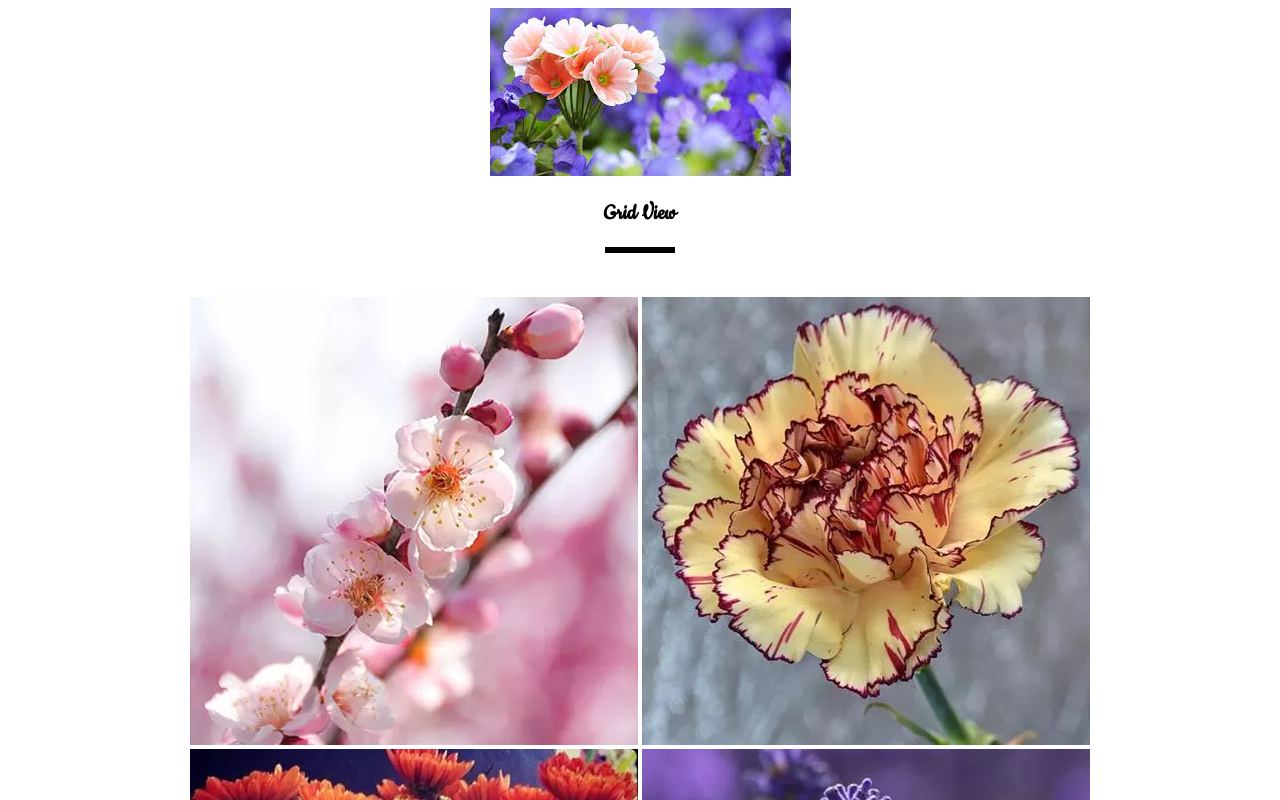
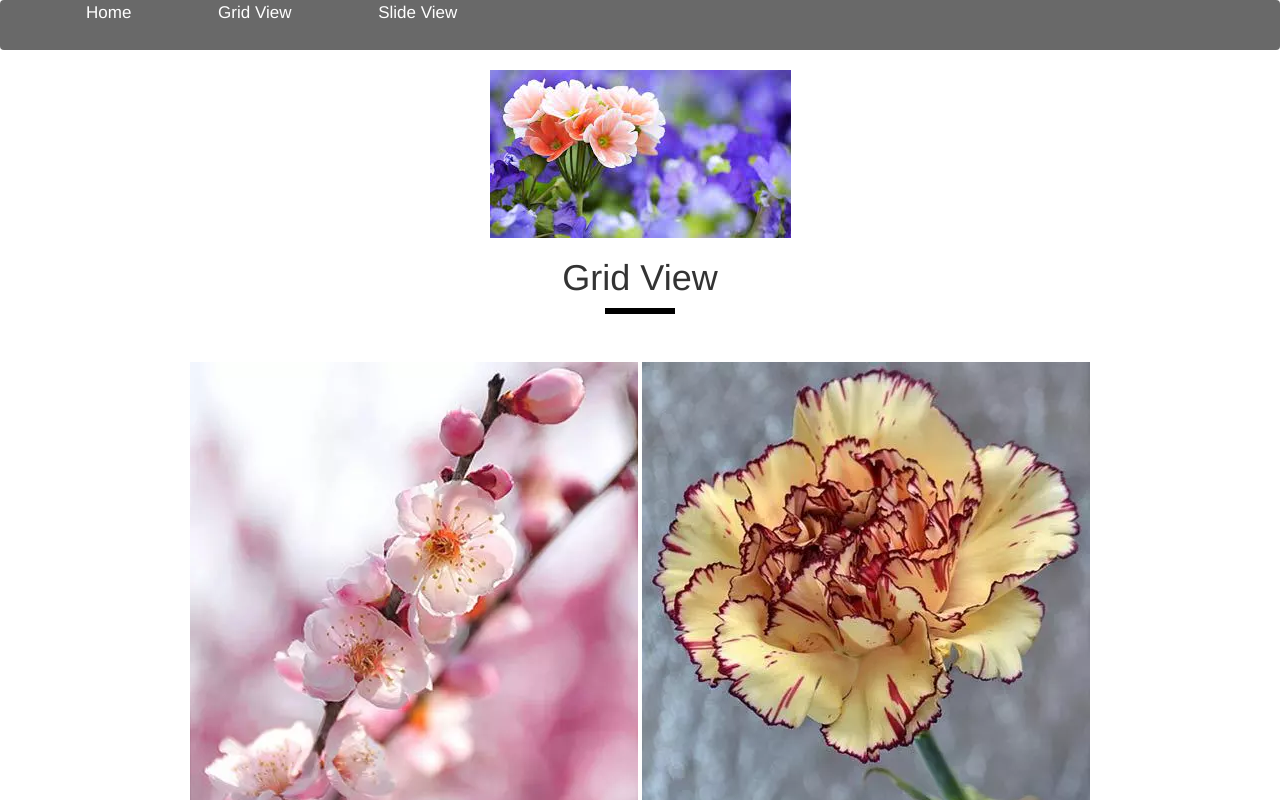
Before and after one commit to soumya12392/project62, a plain HTML site: page index.html in a window 1280 px wide. Shown: the top 800 px of the page. Drawn offline with nearby package versions, Linux system fonts and the light colour scheme.

Commit message:
Add files via upload

```diff
--- a/index.html
+++ b/index.html
@@ -7,6 +7,8 @@
     <title> Project 62 </title>
     <link rel="stylesheet" href="style.css">
     <link rel="stylesheet" href="https://cdnjs.cloudflare.com/ajax/libs/font-awesome/4.7.0/css/font-awesome.min.css">
+    <link rel="stylesheet" href="https://maxcdn.bootstrapcdn.com/bootstrap/3.4.0/css/bootstrap.min.css">
+    <script src="https://ajax.googleapis.com/ajax/libs/jquery/3.4.1/jquery.min.js"></script>
     <script src="https://maxcdn.bootstrapcdn.com/bootstrap/3.4.0/js/bootstrap.min.js"></script>
     <link rel="preconnect" href="https://fonts.gstatic.com">
     <link href="https://fonts.googleapis.com/css2?family=Cookie&display=swap" rel="stylesheet">
--- a/style.css
+++ b/style.css
@@ -55,7 +55,7 @@ h1 {
     color: white;
     text-decoration: none;
     font-size: 17px;
-    width: 50%;
+    width: 33.33%;
     /* Four equal-width links. If you have two links, use 50%, and 33.33% for three links, etc.. */
     text-align: center;
     /* If you want the text to be centered */
```
